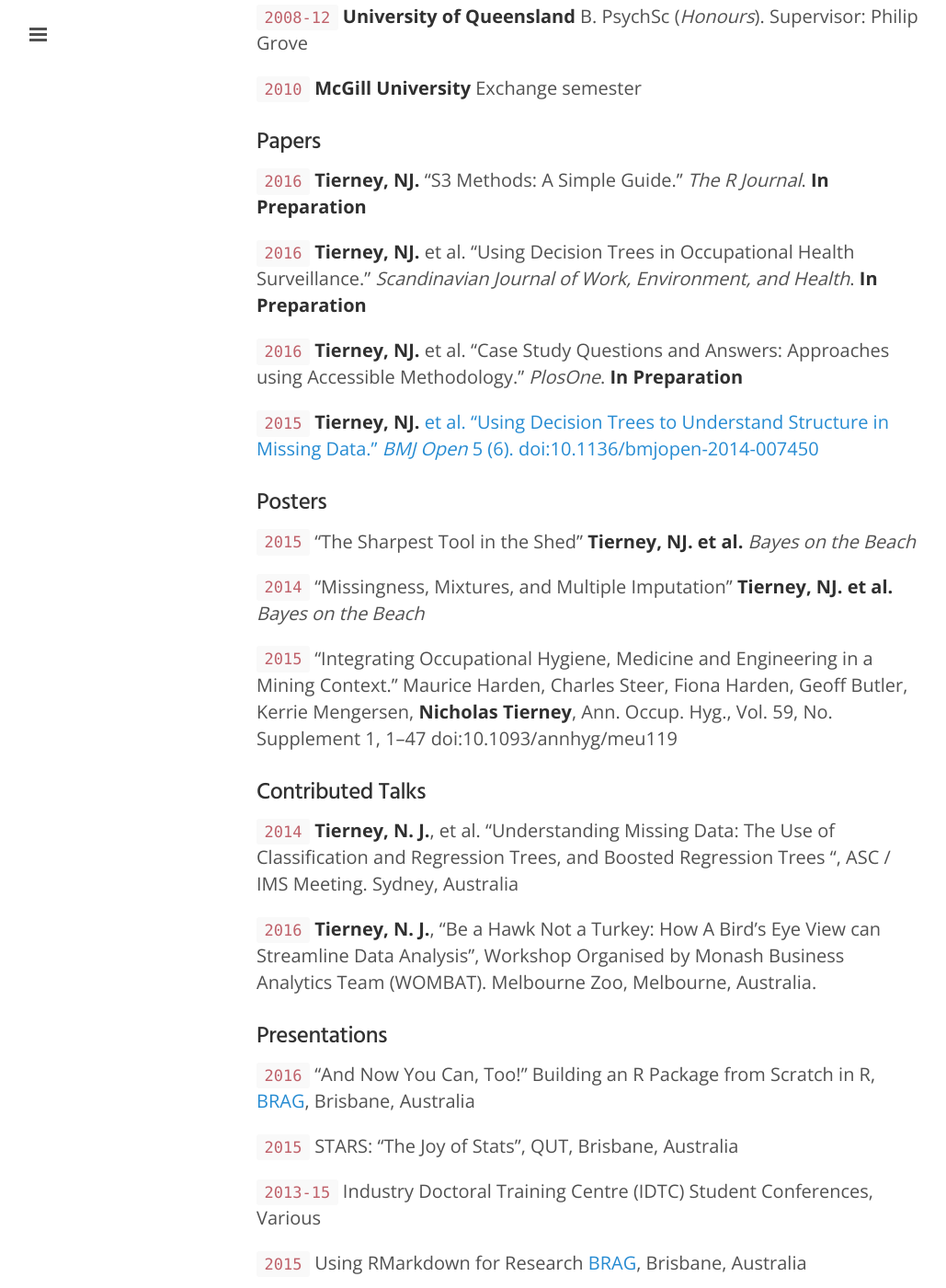
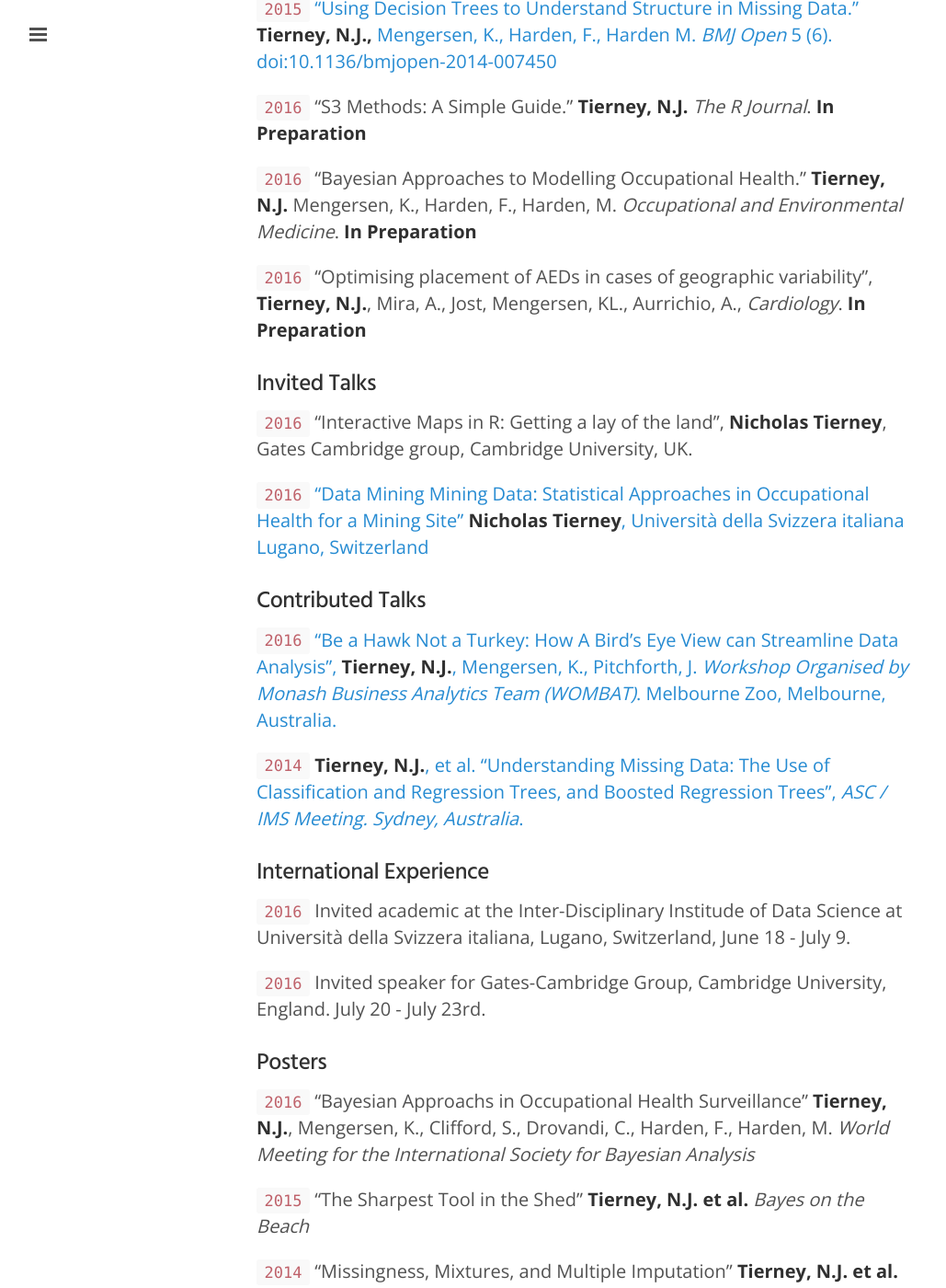
Before and after one commit to njtierney/njtierney.github.io, a Jekyll site: the page built from cv.md, in a window 1280 px wide and 1400 px high, scrolled down 732 px. Shown: the whole window at 92% size, without its empty margins (1-1030 px from the left). Built offline with Jekyll 4.4.1, drawn with Linux system fonts in a browser that asks for light colours; nearby versions of some CDN libraries; some of the changed text lies outside the part shown.

Commit message:
update CV

```diff
--- a/cv.md
+++ b/cv.md
@@ -7,7 +7,7 @@ title: CV
   <link rel="stylesheet" href="//maxcdn.bootstrapcdn.com/font-awesome/4.3.0/css/font-awesome.min.css">
   <link href='http://fonts.googleapis.com/css?family=Open+Sans:400,300,700' rel='stylesheet' type='text/css'>
 
-[fancy PDF available here](http://www.njtierney.com/assets/Nick_Tierney_CV.pdf)
+[fancy PDF available here](http://www.njtierney.com/assets/njtierney-cv.pdf)
 
 # Nicholas Tierney
 
@@ -16,59 +16,70 @@ PhD Candidate in Statistics at QUT
 <div id="webaddress">
 <a href="mailto:nicholas.tierney@gmail.com">nicholas.tierney@gmail.com</a>
 |
-<i class="fa fa-github"></i> <a href="http://github.com/tierneyn">tierneyn</a>
+<i class="fa fa-github"></i> <a href="http://github.com/njtierney">njtierney</a>
 |
-<i class="fa fa-twitter"></i> <a href="https://twitter.com/TierneyNicholas">TierneyNicholas</a>
+<i class="fa fa-twitter"></i> <a href="https://twitter.com/nj_tierney">nj_tierney</a>
 </div>
 
+<!-- ### Currently
 
-### Currently
-
-I'm a PhD candidate in my final year of a 4 year program through the Industry Doctoral Training Centre (IDTC) at the Quensland University of Technology (QUT) and am due to finish in May 2017. My PhD project involves the statistical analysis of Occupational Health Surveillance data.
-
-
+I'm a PhD candidate in my final year of a 4 year program through the [Industry Doctoral Training Centre (IDTC)](https://www.atn.edu.au/industry/IDTC/) at the [Queensland University of Technology](www.qut.edu.au), due to finish in May 2017. My PhD project is broken into two parts: 1. Statistical analysis of Occupational Health Surveillance data; 2. Mathematical and Statistical modelling of Cardiac Arrests and AED locations in Switzerland. -->
 
 ### Education
-
 
 `2013- ` __Queensland University of Technology__ PhD Statistics. Supervisors: Kerrie Mengersen, Fiona Harden, Maurice Harden
 
 `2008-12` __University of Queensland__ B. PsychSc (_Honours_). Supervisor: Philip Grove
 
-
 `2010` __McGill University__ Exchange semester
-
 
 ### Papers
 
+`2015` [“Using Decision Trees to Understand Structure in Missing Data.” **Tierney, N.J.,** Mengersen, K., Harden, F., Harden M.  _BMJ Open_ 5 (6).  doi:10.1136/bmjopen-2014-007450](http://bmjopen.bmj.com/content/5/6/e007450.full)
 
-`2016` **Tierney, NJ.** “S3 Methods: A Simple Guide.” _The R Journal_. __In Preparation__
+`2016` "S3 Methods: A Simple Guide." **Tierney, N.J.**  _The R Journal_. __In Preparation__
 
-`2016` **Tierney, NJ.**  et al. "Using Decision Trees in Occupational Health Surveillance." _Scandinavian Journal of Work, Environment, and Health_. __In Preparation__
+`2016` "Bayesian Approaches to Modelling Occupational Health." **Tierney, N.J.** Mengersen, K., Harden, F., Harden, M. _Occupational and Environmental Medicine_. __In Preparation__
 
-`2016` **Tierney, NJ.** et al. "Case Study Questions and Answers: Approaches using Accessible Methodology." _PlosOne_. __In Preparation__
+`2016`  "Optimising placement of AEDs in cases of geographic variability", **Tierney, N.J.**, Mira, A., Jost, Mengersen, KL., Aurrichio, A.,  _Cardiology_. __In Preparation__
 
-`2015` [**Tierney, NJ.** et al. “Using Decision Trees to Understand Structure in Missing Data.” _BMJ Open_ 5 (6).  doi:10.1136/bmjopen-2014-007450](http://bmjopen.bmj.com/content/5/6/e007450.full)
+### Invited Talks
+
+`2016` "Interactive Maps in R: Getting a lay of the land", __Nicholas Tierney__, Gates Cambridge group, Cambridge University, UK.
+
+`2016` ["Data Mining Mining Data: Statistical Approaches in Occupational Health for a Mining Site" __Nicholas Tierney__, Università della Svizzera italiana Lugano, Switzerland](https://speakerdeck.com/njtierney/data-mining-in-mining-data-statistical-approaches-in-occupational-health-surveillance-for-a-mining-site)
+
+### Contributed Talks
+
+`2016` ["Be a Hawk Not a Turkey: How A Bird's Eye View can Streamline Data Analysis", __Tierney, N.J.__, Mengersen, K., Pitchforth, J. _Workshop Organised by Monash Business Analytics Team (WOMBAT)_. Melbourne Zoo, Melbourne, Australia.](https://speakerdeck.com/njtierney/be-a-hawk-not-a-turkey-how-a-birds-eye-view-of-your-data-can-streamline-data-analysis)
+
+`2014` [__Tierney, N.J.__, et al. "Understanding Missing Data: The Use of Classification and Regression Trees, and Boosted Regression Trees", _ASC / IMS Meeting. Sydney, Australia_.](https://speakerdeck.com/njtierney/understanding-missing-data-the-use-of-classification-and-regression-trees-and-boosted-regression-trees)
+
+
+### International Experience
+
+`2016` Invited academic at the Inter-Disciplinary Institude of Data Science at Università della Svizzera italiana, Lugano, Switzerland, June 18 - July 9.
+
+`2016` Invited speaker for Gates-Cambridge Group, Cambridge University, England. July 20 - July 23rd.
 
 ### Posters
 
-`2015` "The Sharpest Tool in the Shed" **Tierney, NJ. et al.** _Bayes on the Beach_
+`2016` "Bayesian Approachs in Occupational Health Surveillance" **Tierney, N.J.**, Mengersen, K., Clifford, S., Drovandi, C., Harden, F., Harden, M. _World Meeting for the International Society for Bayesian Analysis_
 
-`2014` "Missingness, Mixtures, and Multiple Imputation" **Tierney, NJ. et al.** _Bayes on the Beach_
+`2015` "The Sharpest Tool in the Shed" **Tierney, N.J. et al.** _Bayes on the Beach_
 
-`2015` "Integrating Occupational Hygiene, Medicine and Engineering in a Mining Context." Maurice Harden, Charles Steer, Fiona Harden, Geoff Butler, Kerrie Mengersen, __Nicholas Tierney__, Ann. Occup. Hyg., Vol. 59, No. Supplement 1, 1–47 doi:10.1093/annhyg/meu119
+`2014` "Missingness, Mixtures, and Multiple Imputation" **Tierney, N.J. et al.** _Bayes on the Beach_
 
-### Contributed Talks
+`2015` ["Integrating Occupational Hygiene, Medicine and Engineering in a Mining Context." Maurice Harden, Charles Steer, Fiona Harden, Geoff Butler, Kerrie Mengersen, __Nicholas Tierney__, _Ann. Occup. Hyg., Vol. 59, No. Supplement 1, 1–47 doi:10.1093/annhyg/meu119_](http://annhyg.oxfordjournals.org/content/59/suppl_1/1.full.pdf+html)
 
-`2014` __Tierney, N. J.__, et al. "Understanding Missing Data: The Use of Classification and Regression Trees, and Boosted Regression Trees ", ASC / IMS Meeting. Sydney, Australia
-
-`2016` __Tierney, N. J.__, "Be a Hawk Not a Turkey: How A Bird's Eye View can Streamline Data Analysis", Workshop Organised by Monash Business Analytics Team (WOMBAT). Melbourne Zoo, Melbourne, Australia.
 
 ### Presentations
 
-`2016` "And Now You Can, Too!" Building an R Package from Scratch in R, [BRAG](https://bragqut.wordpress.com/), Brisbane, Australia
+`2016` "Reproducible Research: Now you can, too! Reproducible Research: Now you can, too!", _BURGr Meetup_, Brisbane, Australia
 
-`2015` STARS: "The Joy of Stats", QUT, Brisbane, Australia
+`2016` "And Now You Can, Too!" Building an R Package from Scratch in R, _[BRAG](https://bragqut.wordpress.com/)_, Brisbane, Australia
+
+`2015` STARS: "The Joy of Stats", QUT, Brisbane, Australia.
 
 `2013-15` Industry Doctoral Training Centre (IDTC) Student Conferences, Various
 
@@ -97,22 +105,22 @@ I'm a PhD candidate in my final year of a 4 year program through the Industry Do
 
 `2015` __SEB113__ Taught workshops and created lab materials using RMarkdown and video
 
+### Volunteering
 
-### Volunteering
+`2016` Organiser for the first [rOpenSci Australian Unconference](auunconf.ropensci.org)
 
 `2013-` [SSAI](http://www.statsoc.org.au/) Assistant Chair of Biostatistics
 
-`2013-16` [SSAI](http://www.statsoc.org.au/) Young Statisticians Representative for Queensland
+`2013-2016` [SSAI](http://www.statsoc.org.au/) Young Statisticians Representative for Queensland
 
 `2014` Meeting Chair for [Bayesian Research and Applications Group (BRAG), QUT](https://bragqut.wordpress.com/)
 
+
 ### Extra-Curricular
 
-`2016` Lead Organier for Australia's first [rOpenSci Unconference](http://auunconf.ropensci.org/)
+`2014-` Master of Ceremonies of State and National Climbing Championships
 
-`2015-` Archivist and Magazine Editor of [UQMC](http://uqmc.org)
-
-`2014-` Master of Ceremonies of State and National Climbing Championships
+`2015-16` Archivist and Magazine Editor of [UQMC](http://uqmc.org)
 
 `2014,12` Executive Committee of [UQMC](http://uqmc.org)
 
@@ -122,15 +130,19 @@ I'm a PhD candidate in my final year of a 4 year program through the Industry Do
 
 ### Blog
 
-`2013-` I maintain a personal blog - [njtierney.com](https://www.njtierney.com) - to share code and statistics, and to engage in dialogue with the statistics and r-programming communities
+`2013-` I maintain a personal blog, [njtierney.com](https://www.njtierney.com), to share code and statistics, and to engage in dialogue with the statistics and r-programming communities
 
 ### R packages
 
-`2016-` [__visdat:__ Visualise a whole dataframe at once](https://github.com/tierneyn/visdat)
+`2016-` [__copertura:__ Tools for solving the Maximal Covering Location Problem in R](https://github.com/njtierney/copertura)
 
-`2015-` [__ggmissing:__ Extend ggplot to account for missing data](https://github.com/tierneyn/ggmissing)
+`2016-` [__treezy:__ Tools for working with decision trees in R](https://github.com/njtierney/treezy)
 
-`2014-`[__neato:__ Utility functions for decision trees and missing data](https://github.com/tierneyn/neato)
+`2016-` [__visdat:__ Visualise a whole dataframe at once](https://github.com/njtierney/visdat)
+
+`2015-` [__ggmissing:__ Extend ggplot to account for missing data](https://github.com/njtierney/ggmissing)
+
+`2014-`[__neato:__ Miscellaneous Utility functions in R](https://github.com/njtierney/neato)
 
 ### References
 
```
Also changed, not shown: other parts of cv.md (+0 -3 lines), 7 other files.
